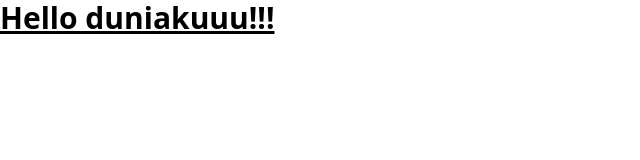
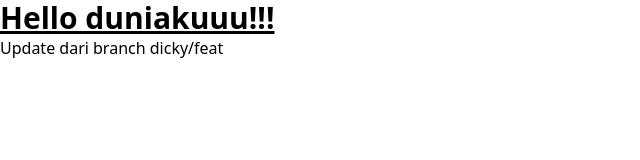
Before and after one commit to dickydev/testing, a website: page src/index.html in a window 1280 px wide. Shown: the whole page, without its empty margins (0-640 px from the left). Drawn offline with nearby package versions, Linux system fonts and the light colour scheme; files that its build step writes are made by us from their sources.

Commit message:
feat:menambahkan h1

```diff
--- a/src/index.html
+++ b/src/index.html
@@ -7,5 +7,6 @@
   </head>
   <body>
     <h1 class="text-3xl font-bold underline">Hello duniakuuu!!!</h1>
+    <h1>Update dari branch dicky/feat</h1>
   </body>
 </html>
```
